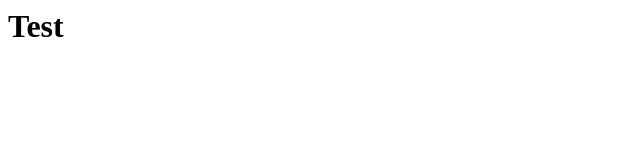
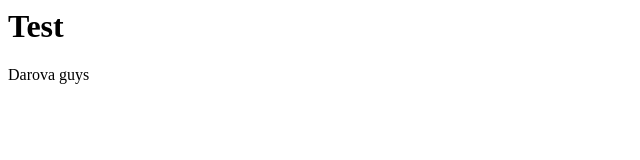
Before and after one commit to Mizicha/coursera-teat, a plain HTML site: page index.html in a window 1280 px wide. Shown: the full height of the page, 0-640 px from the left. Drawn offline with Linux system fonts and the light colour scheme.

Commit message:
add greeting

```diff
--- a/index.html
+++ b/index.html
@@ -5,6 +5,7 @@
 
     <body>
         <h1>Test</h1>
+        <p>Darova guys</p>
 
 
     </body>
```
